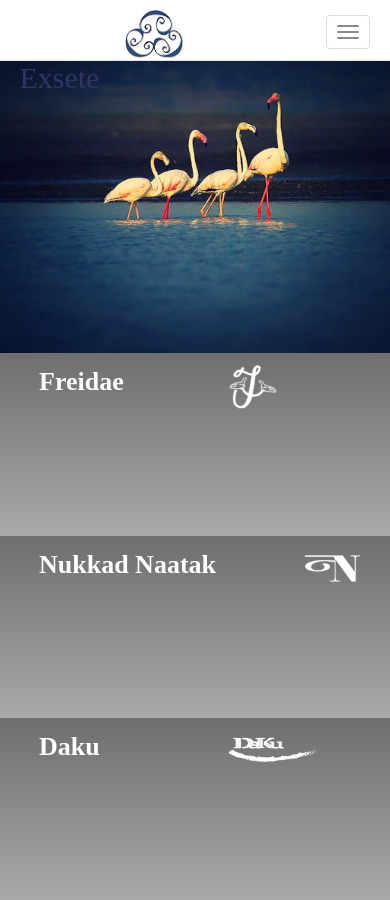
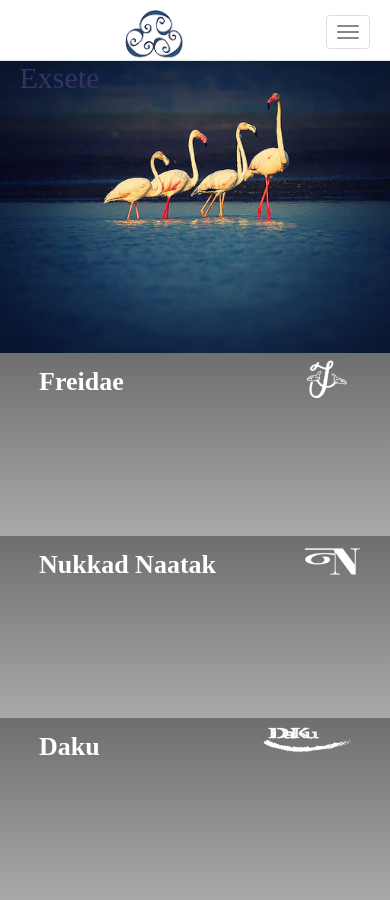
Before and after one commit to vastrabyaastha/vastrabyaastha.github.io, a Jekyll site: the page built from index.md, in a window 390 px wide and 900 px high. Built offline with Jekyll 4.4.1, drawn with Linux system fonts in a browser that asks for light colours; nearby versions of some CDN libraries; Markdown is read by kramdown in place of the engine named in the settings.

Commit message:
logos 2.0

```diff
--- a/data/css/exsete.css
+++ b/data/css/exsete.css
@@ -109,7 +109,6 @@ a{
     background: -o-linear-gradient(top,rgba(102,204,255,0),rgba(102,204,255,0.9)); /*Opera 11.1-12*/
     background: -moz-linear-gradient(top,rgba(102,204,255,0),rgba(102,204,255,0.9)); /*Fx 3.6-15*/
     background: linear-gradient(to top,rgba(102,204,255,0), rgba(102,204,255,0.9)); /*Standard*/
-    overflow: overlay;
 }
 
 .margin-lr-0 {
@@ -346,19 +345,19 @@ a{
 .symbol {
     width: 15%;
     position: absolute;
-    top: 6px;
-    left: 57%;
+    top: 2px;
+    right: 10%;
 }
 
 #Nukkad-Natak-symbol {
     left: 76%;
     width: 19%;
-    top: 15px;
+    top: 8px;
 }
 
 #Daku-symbol {
     width: 24%;
-    top: 16px;
+    top: 6px;
 }
 
 /* This only works with JavaScript,
@@ -373,8 +372,12 @@ if it's not present, don't show loader */
     width: 100%;
     height: 100%;
     z-index: 9999;
-    background: url(/data/img/ajax-loader.GIF) 43% no-repeat, url(/data/img/logo.png) center no-repeat;
+    background: url(/data/img/ajax-loader.GIF) 41% no-repeat, url(/data/img/logo.png) center no-repeat;
     background-color: #fff;
+}
+
+#freidae-symbol {
+    max-width: 51px;
 }
 
 @media (max-width: 768px)
@@ -457,6 +460,7 @@ if it's not present, don't show loader */
         margin-bottom: 0px;
         left: 0px;
         width: 100%;
+        bottom: 0px;
     }
     .divider-div{
         visibility: hidden;
@@ -464,4 +468,12 @@ if it's not present, don't show loader */
     #section-2,#section-3{
         position: absolute;
     }
+    .se-pre-con {
+        background: url(/data/img/ajax-loader.GIF) 22% no-repeat, url(/data/img/logo.png) center no-repeat;
+        background-color: #fff;
+    }
+    .footer {
+        position: relative;
+        bottom: 36px;
+    }
 }
--- a/index.md
+++ b/index.md
@@ -94,7 +94,7 @@ title: Exsete Home Page
         </div>
     </div>
     <br/>
-    <footer>
+    <footer class="footer">
         <p class="cont-bottom-txt" title="Copyright Exsete">
             © 2015 by Exsete Consulting Pvt. Ltd.<br class="mobile-display"/>
             <a href="http://www.rohitsant.com">
```
Also changed, not shown: data/img/ajax-loader.GIF, 5 other files.
